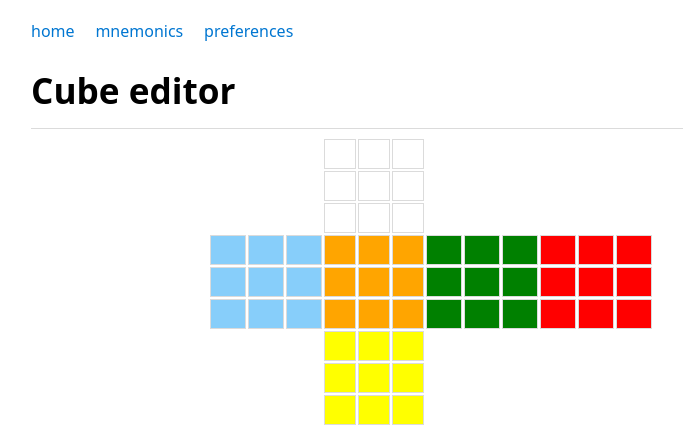
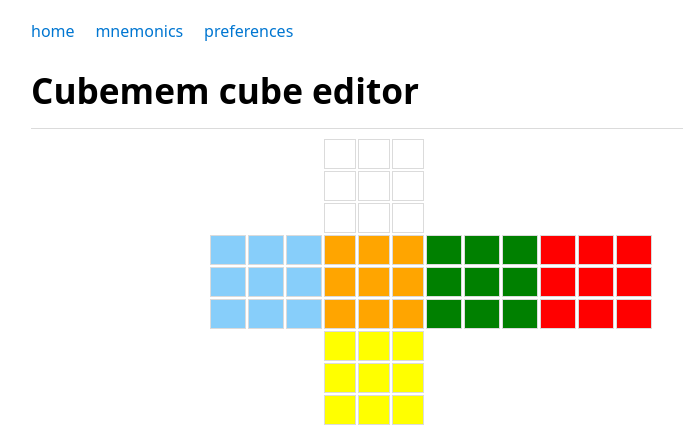
Before and after one commit to adamurban98/cubemem, a Flask app: page /cube in a window 1280 px wide. Shown: the top 426 px of the page, without its empty margins (209-892 px from the left). Run offline with Flask 2, Linux system fonts and the light colour scheme; parts of the project's set-up code (start-up, migrations or seed data) failed here and were passed over.

Commit message:
rename to cubemem

```diff
--- a/templates/cube.html
+++ b/templates/cube.html
@@ -1,7 +1,7 @@
 {% include 'header.html' %}
 {% from 'cubechart.html' import cubechart %}
 
-<h1>Cube editor</h1>
+<h1>Cubemem cube editor</h1>
 
 {% if shuffle %}
 <h2>Shuffle sequence: {{shuffle}}</h2>
--- a/templates/header.html
+++ b/templates/header.html
@@ -1,5 +1,5 @@
 <head>
-    <title>Cube app</title>
+    <title>Cubemem</title>
     <link rel="stylesheet" href="https://cdn.jsdelivr.net/npm/water.css@2/out/water.css">
     <link rel="icon" type="image/png" href="{{url_for('static', filename='rubik2.png')}}">
     <script
```
